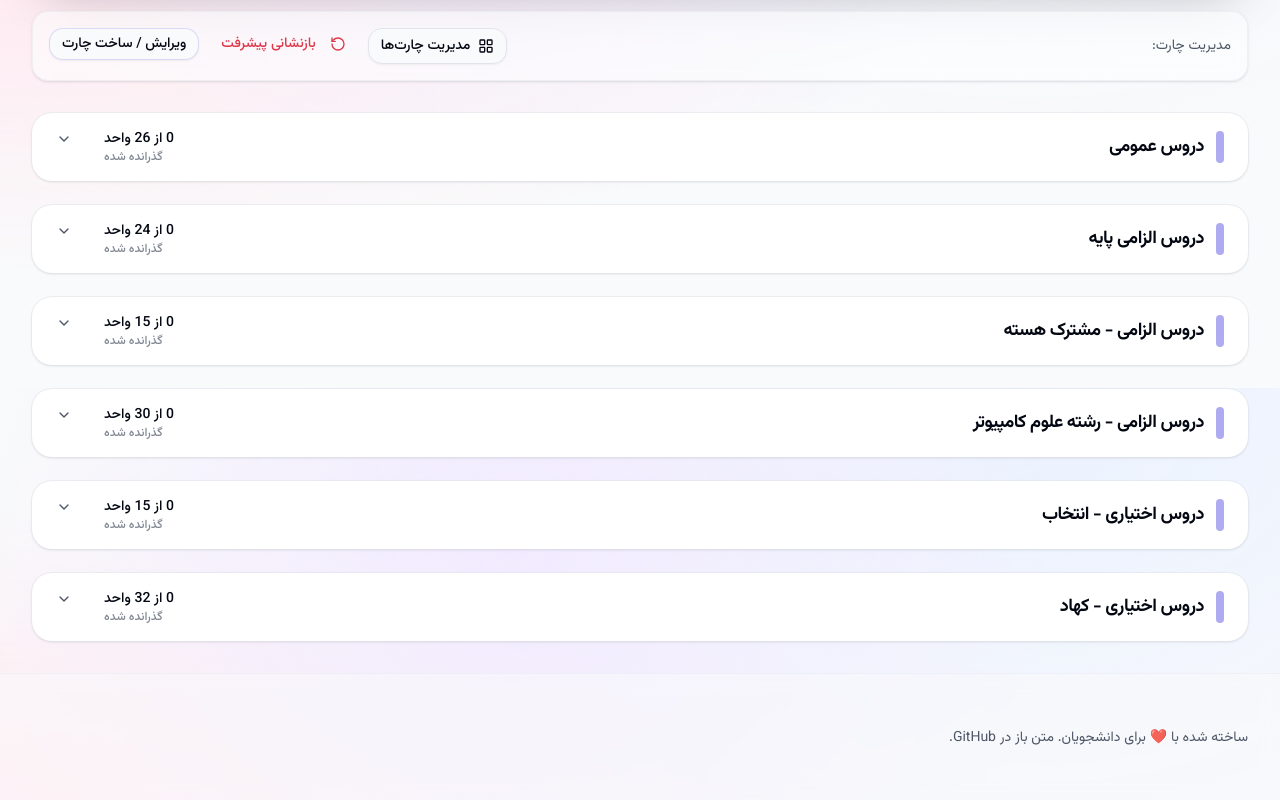
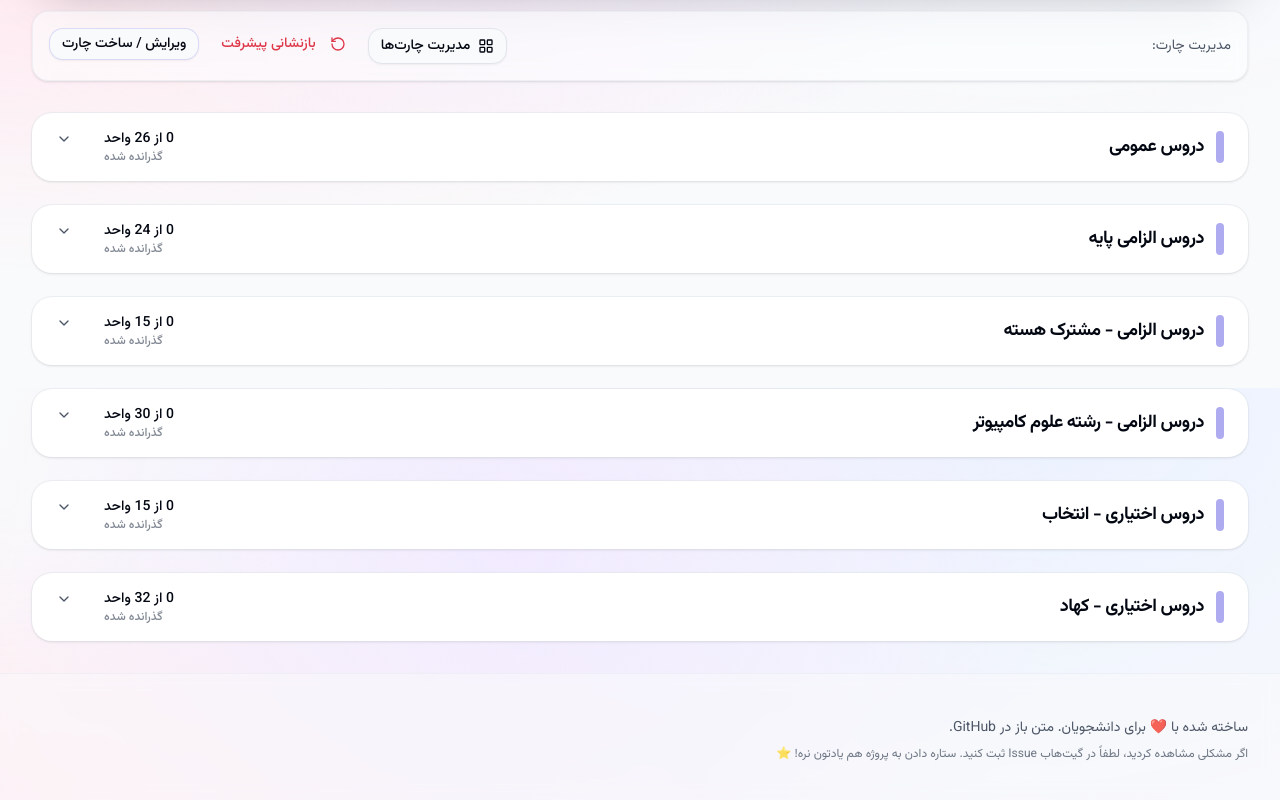
Before and after one commit to SoroushJM/course-hub, a React (Vite) app: page / in a window 1280 px wide. Shown: the part 412-1212 px from the top of the page. Built offline with nearby package versions, Linux system fonts and the light colour scheme.

Commit message:
changed footer with new message

```diff
--- a/src/components/Layout.tsx
+++ b/src/components/Layout.tsx
@@ -48,10 +48,17 @@ export const Layout: React.FC<LayoutProps> = ({ children }) => {
       </main>
       <footer className="border-t border-border/40 py-8 bg-background/50 backdrop-blur-sm mt-auto">
         <div className="container flex flex-col items-center justify-between gap-4 md:h-16 md:flex-row max-w-7xl mx-auto px-4 sm:px-6 lg:px-8">
-          <p className="text-center text-sm leading-loose text-muted-foreground md:text-left">
-            ساخته شده با <span className="text-red-500 animate-pulse">❤️</span>{" "}
-            برای دانشجویان. متن باز در GitHub.
-          </p>
+          <div className="flex flex-col items-center md:items-start gap-1">
+            <p className="text-center text-sm leading-loose text-muted-foreground md:text-right">
+              ساخته شده با{" "}
+              <span className="text-red-500 animate-pulse">❤️</span> برای
+              دانشجویان. متن باز در GitHub.
+            </p>
+            <p className="text-center text-xs text-muted-foreground/80 md:text-right">
+              اگر مشکلی مشاهده کردید، لطفاً در گیت‌هاب Issue ثبت کنید. ستاره
+              دادن به پروژه هم یادتون نره! ⭐
+            </p>
+          </div>
         </div>
       </footer>
     </div>
```
